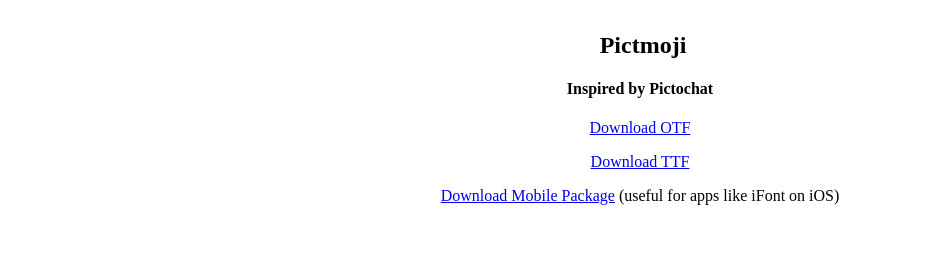
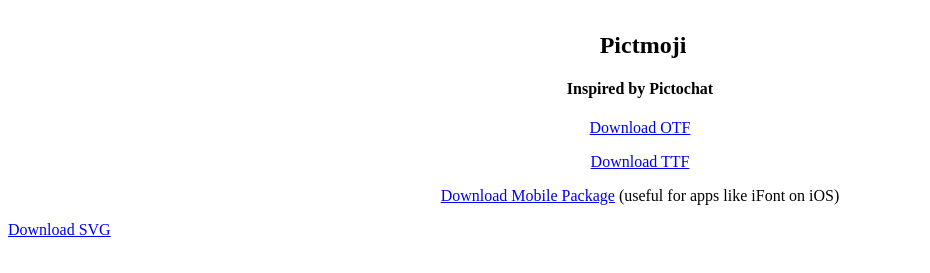
Before and after one commit to LTV2008/pictmoji-font, a plain HTML site: page index.html in a window 1280 px wide. Shown: the part 367-640 px from the top of the page, without its empty margins (0-930 px from the left). Drawn offline with Linux system fonts and the light colour scheme.

Commit message:
updated for SVG download

```diff
--- a/index.html
+++ b/index.html
@@ -1 +1 @@
-<p></p><div class="separator" style="clear: both; text-align: center;"><a href="https://github.com/LTV2008/pictmoji-font/blob/main/" imageanchor="1" style="margin-left: 1em; margin-right: 1em;"><img border="0" data-original-height="450" data-original-width="600" height="353" src="https://github.com/LTV2008/pictmoji-font/blob/main/Screenshot%202023-04-24%20at%2019-56-27%20Scratch%20-%20PictMoji.png?raw=true" width="470" /></a></div><br /><p></p><h2 style="text-align: center;">&nbsp;Pictmoji</h2><h4 style="text-align: center;">Inspired by Pictochat</h4><p style="text-align: center;"><a href="https://github.com/LTV2008/pictmoji-font/blob/main/Pictmoji-Regular.otf?raw=true">Download OTF</a></p><p style="text-align: center;"><a href="https://github.com/LTV2008/pictmoji-font/blob/main/Pictmoji-Regular.ttf?raw=true">Download TTF</a></p><p style="text-align: center;"><a href="https://github.com/LTV2008/pictmoji-font/blob/main/Pictmoji-Regular-MobilePKG.zip?raw=true">Download Mobile Package</a> (useful for apps like iFont on iOS) <br /></p>
+<p></p><div class="separator" style="clear: both; text-align: center;"><a href="https://github.com/LTV2008/pictmoji-font/blob/main/" imageanchor="1" style="margin-left: 1em; margin-right: 1em;"><img border="0" data-original-height="450" data-original-width="600" height="353" src="https://github.com/LTV2008/pictmoji-font/blob/main/Screenshot%202023-04-24%20at%2019-56-27%20Scratch%20-%20PictMoji.png?raw=true" width="470" /></a></div><br /><p></p><h2 style="text-align: center;">&nbsp;Pictmoji</h2><h4 style="text-align: center;">Inspired by Pictochat</h4><p style="text-align: center;"><a href="https://github.com/LTV2008/pictmoji-font/blob/main/Pictmoji-Regular.otf?raw=true">Download OTF</a></p><p style="text-align: center;"><a href="https://github.com/LTV2008/pictmoji-font/blob/main/Pictmoji-Regular.ttf?raw=true">Download TTF</a></p><p style="text-align: center;"><a href="https://github.com/LTV2008/pictmoji-font/blob/main/Pictmoji-Regular-MobilePKG.zip?raw=true">Download Mobile Package</a> (useful for apps like iFont on iOS) <br /></p><a href="https://raw.githubusercontent.com/LTV2008/pictmoji-font/56ade163231af0993bcbdca06681397724818256/PictMoji%20SVG.svg">Download SVG<br /></p>
```
